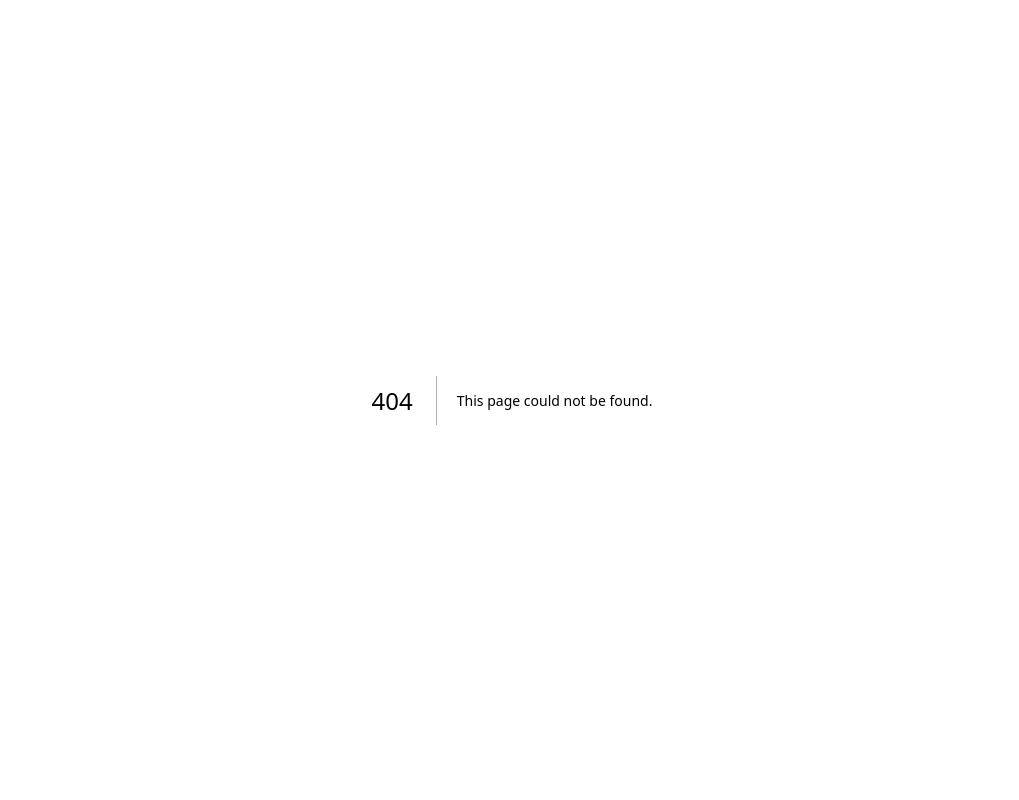
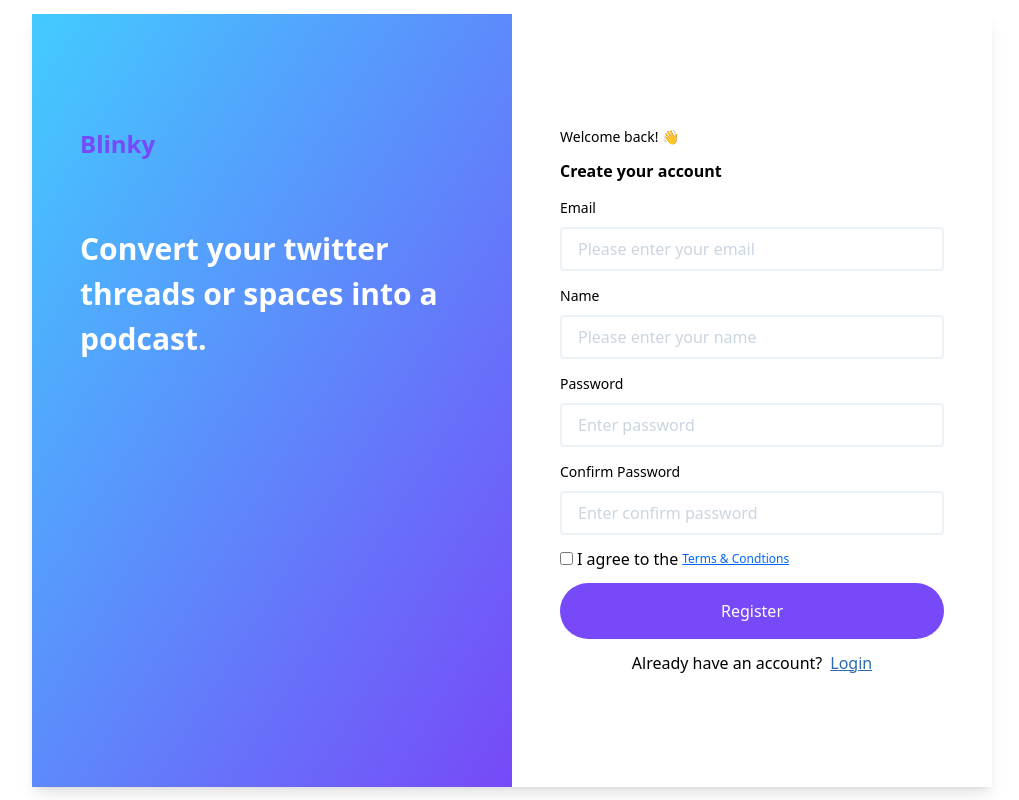
Before and after one commit to segunemma2003/blinkylatest, a Next.js app: page /register in a window 1280 px wide. Before the commit this address had no page. Shown: the whole page, without its empty margins (128-1147 px from the left). Built offline with nearby package versions, Linux system fonts and the light colour scheme.

Commit message:
new changes

```diff
--- /dev/null
+++ b/src/pages/password.tsx
@@ -0,0 +1,57 @@
+import Head from 'next/head';
+import Link from 'next/link';
+import React from 'react';
+
+function PasswordReset() {
+  return (
+    <div className="h-screen">
+      <Head>
+        <title>Home - Blinky</title>
+        <link rel="icon" href="/favicon.ico" />
+      </Head>
+      <div className="grid h-screen place-items-center bg-[#FFFFFF]">
+        <div className="flex h-fit w-8/12  flex-row shadow-lg">
+          <div className="w-1/2 space-y-16 bg-gradient-to-br from-[#43CBFF] to-[#7749F8] py-28 px-12">
+            <h1 className="text-2xl font-semibold text-[#7749F8]">Blinky</h1>
+            <h4 className="text-3xl font-bold text-white">
+              Convert your twitter threads or spaces into a podcast.
+            </h4>
+          </div>
+          <div className="w-1/2 py-28 px-12">
+            <div className="w-10/12 space-y-3">
+              <p className="text-sm">Welcome back! 👋</p>
+              <p className="text-base font-semibold">Reset Password </p>
+              <div className="space-y-2">
+                <label className="text-sm">Password</label>
+                <input
+                  className="w-full rounded border-2  px-4 py-2 text-black"
+                  type="password"
+                  placeholder="Enter password"
+                />
+              </div>
+              <div className="space-y-2">
+                <label className="text-sm">Confirm Password</label>
+                <input
+                  className="w-full rounded border-2  px-4 py-2 text-black"
+                  type="password"
+                  placeholder="Enter password"
+                />
+              </div>
+              <button className="w-full rounded-full bg-[#7749F8] px-12 py-4 text-white">
+                Save Password
+              </button>
+              <div className="flex flex-row justify-center space-x-2">
+                <p>New user ?</p>
+                <Link href="/register" className="underline">
+                  Register
+                </Link>
+              </div>
+            </div>
+          </div>
+        </div>
+      </div>
+    </div>
+  );
+}
+
+export default PasswordReset;
--- /dev/null
+++ b/src/pages/register.tsx
@@ -0,0 +1,82 @@
+import Head from 'next/head';
+import Link from 'next/link';
+import React from 'react';
+
+function Register() {
+  return (
+    <div className="h-screen">
+      <Head>
+        <title>Home - Blinky</title>
+        <link rel="icon" href="/favicon.ico" />
+      </Head>
+      <div className="grid h-screen place-items-center bg-[#FFFFFF]">
+        <div className="flex h-fit w-9/12  flex-row shadow-lg">
+          <div className="w-1/2 space-y-16 bg-gradient-to-br from-[#43CBFF] to-[#7749F8] py-28 px-12">
+            <h1 className="text-2xl font-semibold text-[#7749F8]">Blinky</h1>
+            <h4 className="text-3xl font-bold text-white">
+              Convert your twitter threads or spaces into a podcast.
+            </h4>
+          </div>
+          <div className="w-1/2 py-28 px-12">
+            <div className="w-full space-y-3">
+              <p className="text-sm">Welcome back! 👋</p>
+              <p className="text-base font-semibold">Create your account</p>
+              <div className="space-y-2">
+                <label className="text-sm">Email</label>
+                <input
+                  className="w-full rounded border-2  px-4 py-2 text-black"
+                  placeholder="Please enter your email"
+                />
+              </div>
+              <div className="space-y-2">
+                <label className="text-sm">Name</label>
+                <input
+                  className="w-full rounded border-2  px-4 py-2 text-black"
+                  placeholder="Please enter your name"
+                />
+              </div>
+              <div className="space-y-2">
+                <label className="text-sm">Password</label>
+                <input
+                  className="w-full rounded border-2  px-4 py-2 text-black"
+                  type="password"
+                  placeholder="Enter password"
+                />
+              </div>
+              <div className="space-y-2">
+                <label className="text-sm">Confirm Password</label>
+                <input
+                  className="w-full rounded border-2  px-4 py-2 text-black"
+                  type="password"
+                  placeholder="Enter confirm password"
+                />
+              </div>
+              <div className="flex flex-row items-center space-x-1">
+                <input type="checkbox" />
+                <p>I agree to the </p>
+                <Link
+                  href="/login"
+                  className="text-xs text-[#0066FF]  underline"
+                >
+                  Terms & Condtions
+                </Link>
+              </div>
+
+              <button className="w-full rounded-full bg-[#7749F8] px-12 py-4 text-white">
+                Register
+              </button>
+              <div className="flex flex-row justify-center space-x-2">
+                <p>Already have an account? </p>
+                <Link href="/register" className="underline">
+                  Login
+                </Link>
+              </div>
+            </div>
+          </div>
+        </div>
+      </div>
+    </div>
+  );
+}
+
+export default Register;
--- /dev/null
+++ b/src/pages/reset.tsx
@@ -0,0 +1,50 @@
+import Head from 'next/head';
+import Link from 'next/link';
+import React from 'react';
+
+function ResetPassword() {
+  return (
+    <div className="h-screen">
+      <Head>
+        <title>Home - Blinky</title>
+        <link rel="icon" href="/favicon.ico" />
+      </Head>
+      <div className="grid h-screen place-items-center bg-[#FFFFFF]">
+        <div className="flex h-fit w-8/12  flex-row shadow-lg">
+          <div className="w-1/2 space-y-16 bg-gradient-to-br from-[#43CBFF] to-[#7749F8] py-28 px-12">
+            <h1 className="text-2xl font-semibold text-[#7749F8]">Blinky</h1>
+            <h4 className="text-3xl font-bold text-white">
+              Convert your twitter threads or spaces into a podcast.
+            </h4>
+          </div>
+          <div className="w-1/2 py-28 px-12">
+            <div className="w-10/12 space-y-3">
+              <p className="text-sm">Reset password</p>
+              <p className="text-base font-semibold">
+                Enter your email to reset your password
+              </p>
+              <div className="space-y-2">
+                <label className="text-sm">Email</label>
+                <input
+                  className="w-full rounded border-2  px-4 py-2 text-black"
+                  placeholder="Please enter your email"
+                />
+              </div>
+              <button className="w-full rounded-full bg-[#7749F8] px-12 py-4 text-white">
+                Submit
+              </button>
+              <div className="flex flex-row justify-center space-x-2">
+                <p>New user ?</p>
+                <Link href="/register" className="underline">
+                  Register
+                </Link>
+              </div>
+            </div>
+          </div>
+        </div>
+      </div>
+    </div>
+  );
+}
+
+export default ResetPassword;
```
